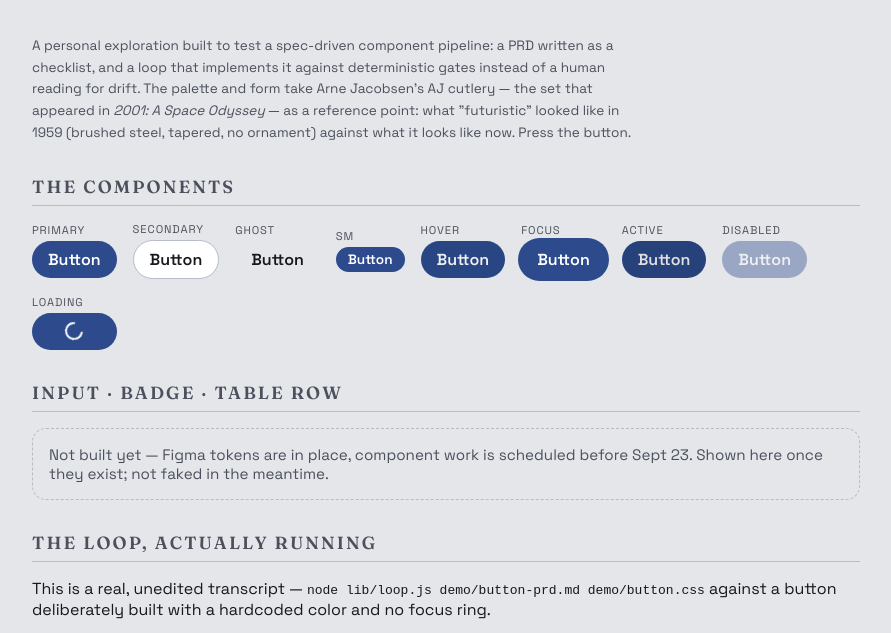
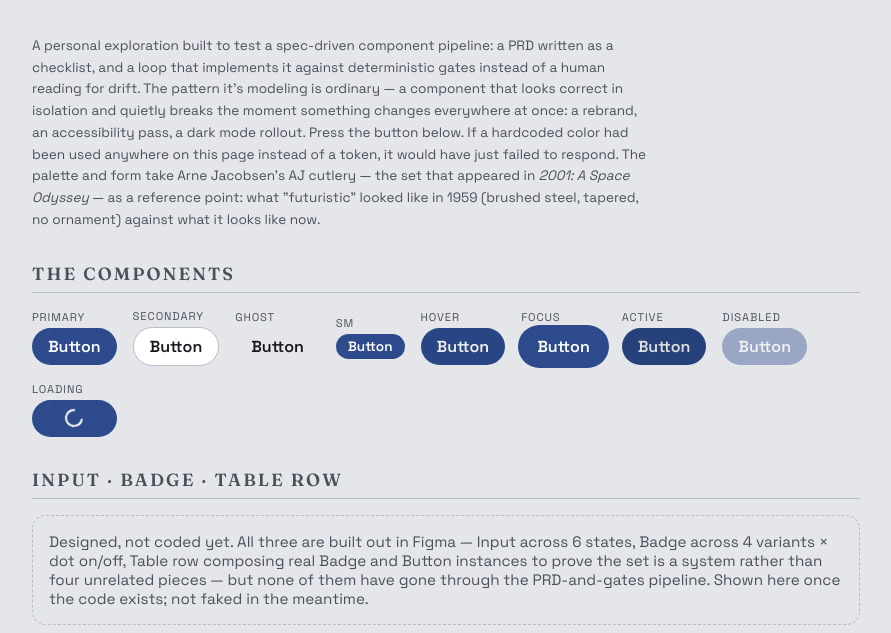
Before and after one commit to ckaren28/cobalt-harness, a website: page site/index.html in a window 1280 px wide. Shown: the part 156-789 px from the top of the page, without its empty margins (194-1085 px from the left). Drawn offline with Linux system fonts and the light colour scheme.

Commit message:
Sharpen the provenance story and correct the pending-components status
Ties the landing page's motivating example to the actual demo (dark mode
exposing a hardcoded color that never responds), and updates the Input/
Badge/Table row status from "not built" to "designed in Figma, not coded
yet" now that all three exist as real Figma components.

```diff
--- a/site/index.html
+++ b/site/index.html
@@ -23,10 +23,13 @@
   <p class="provenance">
     A personal exploration built to test a spec-driven component pipeline: a PRD written as a
     checklist, and a loop that implements it against deterministic gates instead of a human
-    reading for drift. The palette and form take Arne Jacobsen's AJ cutlery — the set that
-    appeared in <em>2001: A Space Odyssey</em> — as a reference point: what "futuristic" looked
-    like in 1959 (brushed steel, tapered, no ornament) against what it looks like now.
-    Press the button.
+    reading for drift. The pattern it's modeling is ordinary — a component that looks correct in
+    isolation and quietly breaks the moment something changes everywhere at once: a rebrand, an
+    accessibility pass, a dark mode rollout. Press the button below. If a hardcoded color had
+    been used anywhere on this page instead of a token, it would have just failed to respond.
+    The palette and form take Arne Jacobsen's AJ cutlery — the set that appeared in
+    <em>2001: A Space Odyssey</em> — as a reference point: what "futuristic" looked like in 1959
+    (brushed steel, tapered, no ornament) against what it looks like now.
   </p>
 
   <h2>The components</h2>
@@ -70,8 +73,11 @@
   </div>
 
   <h2>Input · Badge · Table row</h2>
-  <p class="pending">Not built yet — Figma tokens are in place, component work is scheduled before
-    Sept 23. Shown here once they exist; not faked in the meantime.</p>
+  <p class="pending">Designed, not coded yet. All three are built out in Figma — Input across 6
+    states, Badge across 4 variants × dot on/off, Table row composing real Badge and Button
+    instances to prove the set is a system rather than four unrelated pieces — but none of them
+    have gone through the PRD-and-gates pipeline. Shown here once the code exists; not faked in
+    the meantime.</p>
 
   <h2>The loop, actually running</h2>
   <p>This is a real, unedited transcript — <code>node lib/loop.js demo/button-prd.md demo/button.css</code>
```
